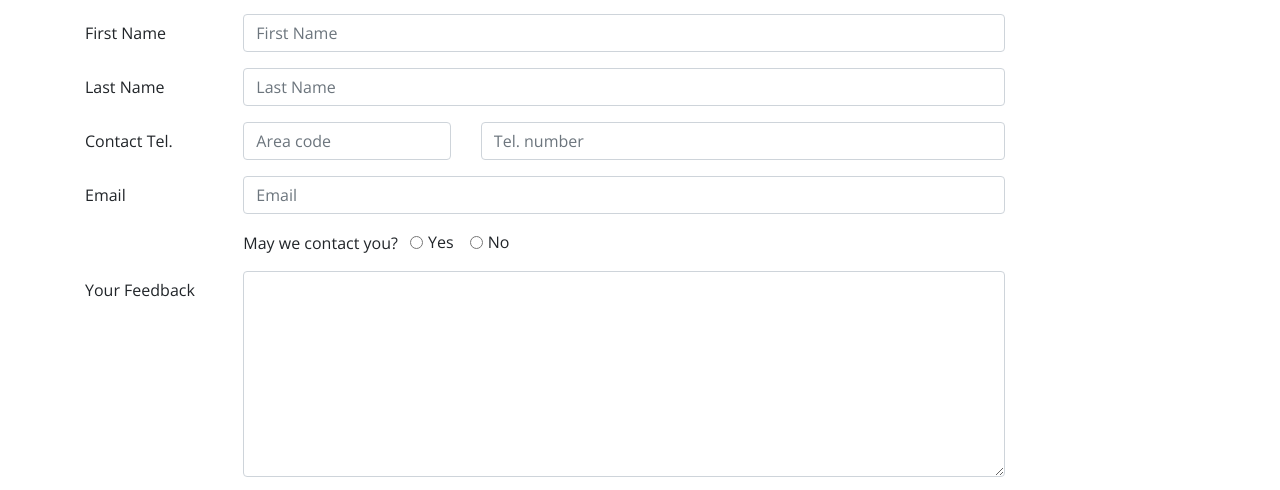
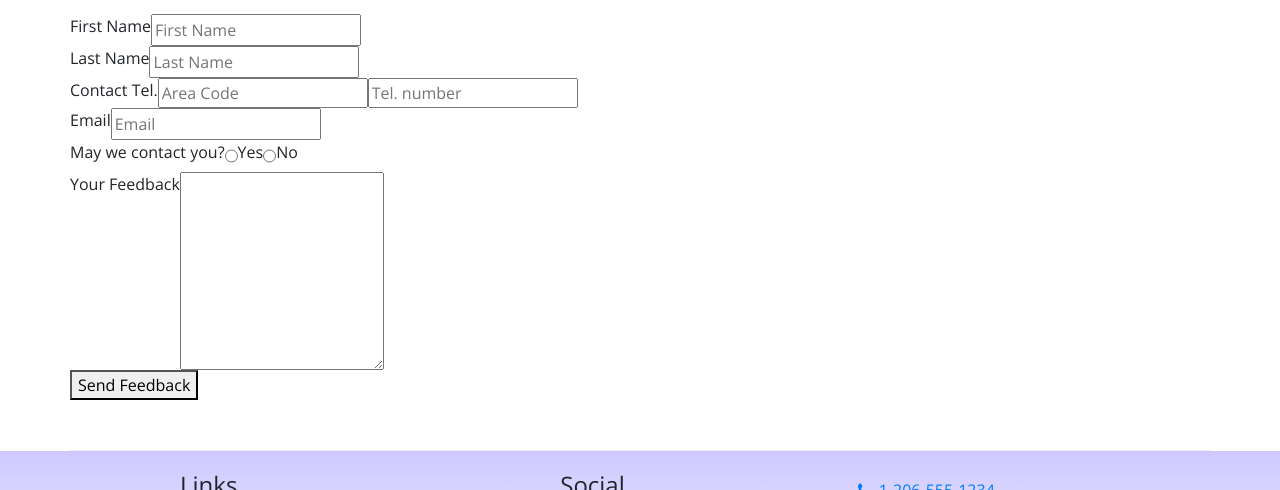
Before and after one commit to unsubstantiated-Script/Bootstrap_Project, a website: page contactus.html in a window 1280 px wide. Shown: the part 682-1172 px from the top of the page. Drawn offline with nearby package versions, Linux system fonts and the light colour scheme.

Commit message:
a change

```diff
--- a/contactus.html
+++ b/contactus.html
@@ -87,67 +87,45 @@
                 <hr />
             </div>
             <div class="col-md-10">
+
                 <form>
-                    <div class="form-group row">
-                        <label for="firstName" class="col-md-2 col-form-label">First Name</label>
-                        <div class="col-md-10">
-                            <input type="text" class="form-control" id="firstName" name="firstName"
-                                placeholder="First Name" />
-                        </div>
+                    <div class="row">
+                        <label for="firstName">First Name</label>
+                        <input type="text" id="firstName" name="firstName" placeholder="First Name">
                     </div>
-                    <div class="form-group row">
-                        <label for="lastName" class="col-md-2 col-form-label">Last Name</label>
-                        <div class="col-md-10">
-                            <input type="text" class="form-control" id="lastName" name="lastName"
-                                placeholder="Last Name" />
-                        </div>
+                    <div class="row">
+                        <label for="lastName">Last Name</label>
+                        <input type="text" id="lastName" name="lastName" placeholder="Last Name">
                     </div>
-                    <div class="form-group row">
-                        <label for="areaCode" class="col-md-2 col-form-label">Contact Tel.</label>
-                        <div class="col-5 col-md-3">
-                            <input type="tel" class="form-control" id="areaCode" name="areaCode"
-                                placeholder="Area code" />
-                        </div>
-                        <div class="col-7">
-                            <input type="tel" class="form-control" name="telNum" placeholder="Tel. number" />
-                        </div>
+                    <div class="row">
+                        <label for="areaCode"></label> Contact Tel.
+                        <input type="tel" id="areaCode" name="areaCode" placeholder="Area Code">
+                        <input type="tel" name="telNum" placeholder="Tel. number">
                     </div>
-                    <div class="form-group row">
-                        <label for="email" class="col-md-2 col-form-label">Email</label>
-                        <div class="col-md-10">
-                            <input type="email" class="form-control" id="email" name="email" placeholder="Email" />
-                        </div>
+                    <div class="row">
+                        <label for="email">Email</label>
+                        <input type="email" id="email" name="email" placeholder="Email">
                     </div>
-                    <div class="form-group row">
-                        <div class="col offset-md-2">
-                            May we contact you?
-                            <div class="form-check form-check-inline ml-2">
-                                <input type="radio" class="form-check-input" id="contactYes" name="contactRadios"
-                                    value="yes" />
-                                <label for="contactYes" class="form-check-label">Yes</label>
-                            </div>
-                            <div class="form-check form-check-inline">
-                                <input type="radio" class="form-check-input" id="contactNo" name="contactRadios"
-                                    value="no" />
-                                <label for="contactNo" class="form-check-label">No</label>
-                            </div>
-                        </div>
+                    <div class="row">
+                        May we contact you?
+                        <input type="radio" id="contactYes" name="contactRadios" value="yes">
+                        <label for="contactYes">Yes</label>
+                        <input type="radio" id="contactNo" name="contactRadios" value="no">
+                        <label for="contactNo">No</label>
                     </div>
-                    <div class="form-group row">
-                        <label for="feedback" class="col-md-2 col-form-label">Your Feedback</label>
-                        <div class="col-md-10">
-                            <textarea class="form-control" id="feedback" name="feedback" rows="8"></textarea>
-                        </div>
+                    <div class="row">
+                        <label for="feedback">Your Feedback</label>
+                        <textarea name="feedback" id="feedback" rows="8"></textarea>
                     </div>
-                    <div class="form-group row">
-                        <div class="offset-md-2 col-md-10">
-                            <button type="submit" class="btn btn-primary">Send Feedback</button>
-                        </div>
+                    <div class="row">
+                        <button type="submit">Send Feedback</button>
                     </div>
+
                 </form>
+
+
             </div>
         </div>
-
     </div>
 
     <footer>
```
